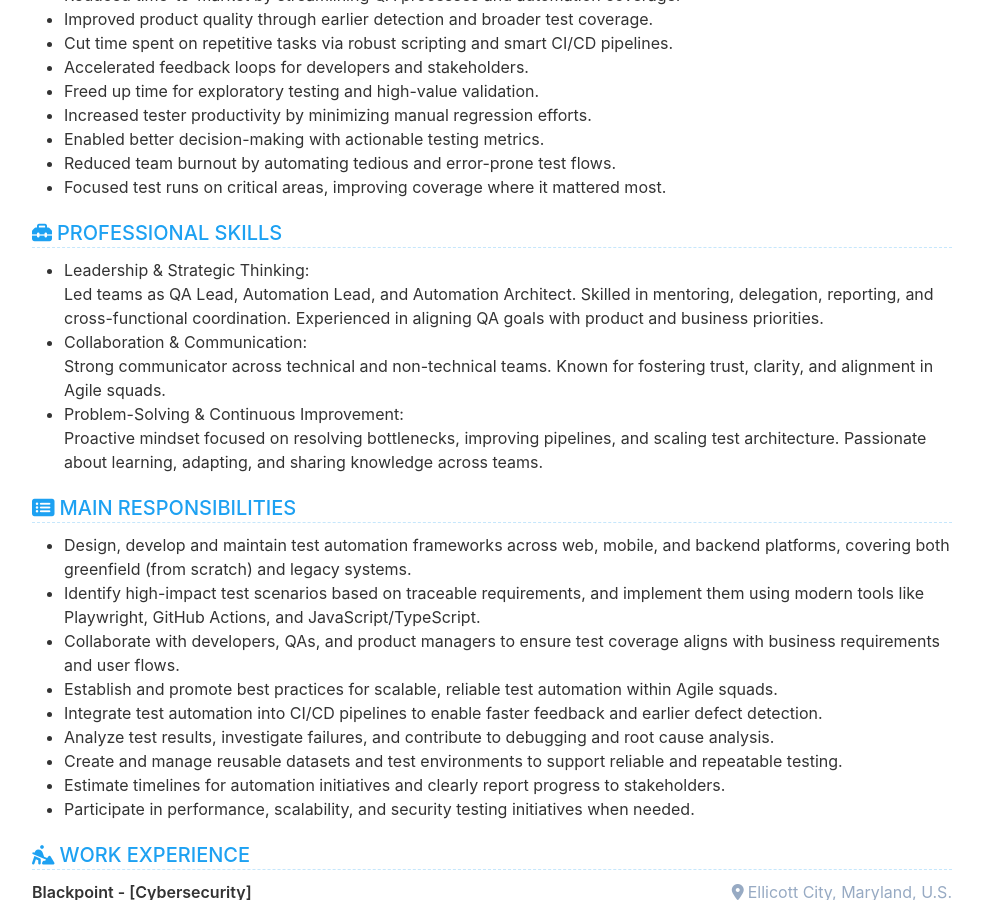
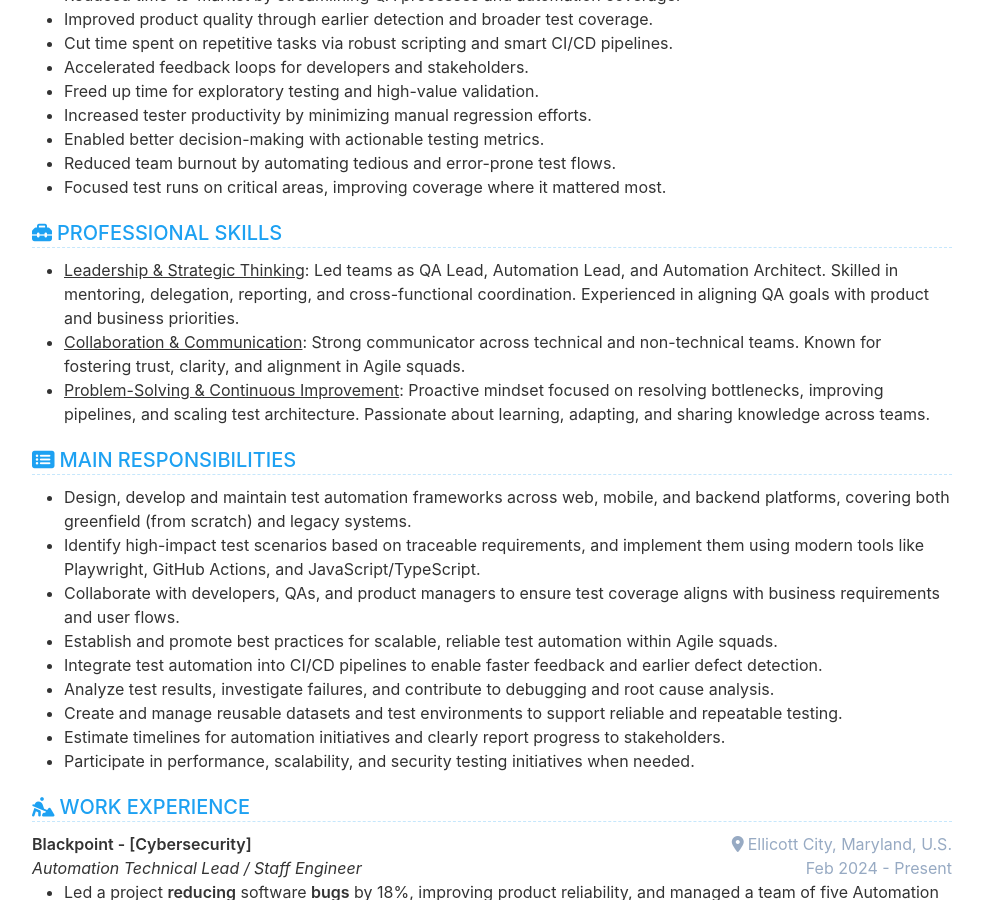
Before and after one commit to cvera08/full-resume, a Jekyll site: the page built from index.html, in a window 1280 px wide and 900 px high, scrolled down 1109 px. Shown: the whole window, without its empty margins (148-1131 px from the left). Built offline with Jekyll 4.4.1, drawn with Linux system fonts in a browser that asks for light colours.

```diff
--- a/_data/data.yml
+++ b/_data/data.yml
@@ -81,13 +81,11 @@ skill:
   order: 5
   title: PROFESSIONAL SKILLS
   description: |
-    - Leadership & Strategic Thinking:
-    Led teams as QA Lead, Automation Lead, and Automation Architect. Skilled in mentoring, delegation, reporting, and
+    - <u>Leadership & Strategic Thinking</u>: Led teams as QA Lead, Automation Lead, and Automation Architect. Skilled in mentoring, delegation, reporting, and
     cross-functional coordination. Experienced in aligning QA goals with product and business priorities.
-    - Collaboration & Communication:
-    Strong communicator across technical and non-technical teams. Known for fostering trust, clarity, and alignment in Agile squads.
-    - Problem-Solving & Continuous Improvement:
-    Proactive mindset focused on resolving bottlenecks, improving pipelines, and scaling test architecture. Passionate about learning, adapting, and sharing knowledge across teams.
+    - <u>Collaboration & Communication</u>: Strong communicator across technical and non-technical teams. Known for fostering trust, clarity, and alignment in Agile squads.
+    - <u>Problem-Solving & Continuous Improvement</u>: Proactive mindset focused on resolving bottlenecks, improving pipelines, and
+    scaling test architecture. Passionate about learning, adapting, and sharing knowledge across teams.
 
 
 reference:
```
